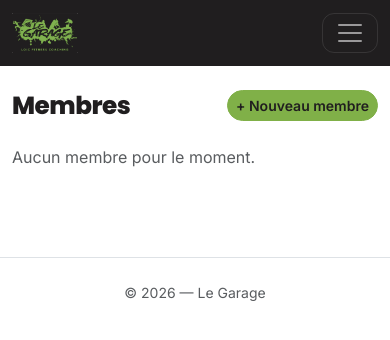
After one commit to pimpim13/garage, a Django app: page /comptes/membres/ in a window 390 px wide. The commit adds this page. Shown: the top 340 px of the page. Run offline with Django 5.2, Linux system fonts and the light colour scheme; a user stored in the database is signed in; tables that the repository leaves empty hold one stand-in row (values such as "Sample post").

Commit message:
Permet à gestionnaire/admin de créer et désactiver des membres
- MembreListView / MembreCreateView / membre_toggle_actif, protégées
  par GestionnaireRequiredMixin
- Création via un formulaire dédié (nom, prénom, téléphone, tolérance,
  mot de passe) qui force toujours role=MEMBRE, sans email requis
- « Suppression » = désactivation (is_active=False), réversible :
  bloque la connexion sans effacer l'historique du membre
- Lien « Membres » dans la navbar, visible uniquement pour ce rôle
- verbose_name='téléphone' sur le modèle pour un label correctement
  accentué partout (formulaires et admin)

Co-Authored-By: Claude Sonnet 5 <noreply@anthropic.com>

```diff
--- a/apps/accounts/models.py
+++ b/apps/accounts/models.py
@@ -12,6 +12,7 @@ class User(AbstractUser):
     telephone = models.CharField(
         max_length=20,
         blank=True,
+        verbose_name='téléphone',
         help_text="Utilisé pour les notifications par SMS/WhatsApp (à venir).",
     )
     tolerance_seances_negatives = models.PositiveIntegerField(
--- a/apps/accounts/urls.py
+++ b/apps/accounts/urls.py
@@ -1,9 +1,14 @@
 from django.contrib.auth import views as auth_views
 from django.urls import path
+
+from . import views
 
 app_name = 'accounts'
 
 urlpatterns = [
     path('connexion/', auth_views.LoginView.as_view(template_name='accounts/login.html'), name='login'),
     path('deconnexion/', auth_views.LogoutView.as_view(), name='logout'),
+    path('membres/', views.MembreListView.as_view(), name='membre_liste'),
+    path('membres/nouveau/', views.MembreCreateView.as_view(), name='membre_creer'),
+    path('membres/<int:pk>/toggle-actif/', views.membre_toggle_actif, name='membre_toggle_actif'),
 ]
--- a/apps/accounts/views.py
+++ b/apps/accounts/views.py
@@ -1,5 +1,14 @@
-from django.shortcuts import redirect
-from django.views.generic import TemplateView
+from django.contrib import messages
+from django.contrib.auth.decorators import login_required
+from django.core.exceptions import PermissionDenied
+from django.shortcuts import get_object_or_404, redirect
+from django.urls import reverse_lazy
+from django.views.decorators.http import require_POST
+from django.views.generic import CreateView, ListView, TemplateView
+
+from .forms import MembreCreateForm
+from .mixins import GestionnaireRequiredMixin
+from .models import User
 
 
 class HomeView(TemplateView):
@@ -9,3 +18,36 @@ class HomeView(TemplateView):
         if request.user.is_authenticated:
             return redirect('scheduling:calendrier')
         return super().get(request, *args, **kwargs)
+
+
+class MembreListView(GestionnaireRequiredMixin, ListView):
+    template_name = 'accounts/membre_liste.html'
+    context_object_name = 'membres'
+
+    def get_queryset(self):
+        return User.objects.filter(role=User.Role.MEMBRE).order_by('first_name', 'username')
+
+
+class MembreCreateView(GestionnaireRequiredMixin, CreateView):
+    form_class = MembreCreateForm
+    template_name = 'accounts/membre_form.html'
+    success_url = reverse_lazy('accounts:membre_liste')
+
+    def form_valid(self, form):
+        messages.success(self.request, "Membre créé.")
+        return super().form_valid(form)
+
+
+@login_required
+@require_POST
+def membre_toggle_actif(request, pk):
+    if not request.user.is_staff_or_manager:
+        raise PermissionDenied
+    membre = get_object_or_404(User, pk=pk, role=User.Role.MEMBRE)
+    membre.is_active = not membre.is_active
+    membre.save(update_fields=['is_active'])
+    if membre.is_active:
+        messages.success(request, f"{membre} réactivé(e).")
+    else:
+        messages.success(request, f"{membre} désactivé(e).")
+    return redirect('accounts:membre_liste')
--- /dev/null
+++ b/templates/accounts/membre_liste.html
@@ -0,0 +1,39 @@
+{% extends "base.html" %}
+
+{% block content %}
+  <div class="d-flex justify-content-between align-items-center mb-4">
+    <h2 class="mb-0">Membres</h2>
+    <a href="{% url 'accounts:membre_creer' %}" class="btn btn-accent btn-sm">+ Nouveau membre</a>
+  </div>
+
+  {% if membres %}
+    <div class="liste-seances">
+      {% for membre in membres %}
+        <div class="card p-3">
+          <div class="d-flex flex-wrap justify-content-between align-items-center gap-2">
+            <div>
+              <h5 class="mb-1">
+                {{ membre.get_full_name|default:membre.username }}
+                {% if not membre.is_active %}<span class="badge bg-secondary">Inactif</span>{% endif %}
+              </h5>
+              <p class="text-muted mb-0">
+                {{ membre.username }}
+                {% if membre.telephone %} &middot; {{ membre.telephone }}{% endif %}
+              </p>
+            </div>
+            <form method="post" action="{% url 'accounts:membre_toggle_actif' pk=membre.pk %}">
+              {% csrf_token %}
+              {% if membre.is_active %}
+                <button type="submit" class="btn btn-outline-danger btn-sm">Désactiver</button>
+              {% else %}
+                <button type="submit" class="btn btn-outline-dark btn-sm">Réactiver</button>
+              {% endif %}
+            </form>
+          </div>
+        </div>
+      {% endfor %}
+    </div>
+  {% else %}
+    <p class="text-muted">Aucun membre pour le moment.</p>
+  {% endif %}
+{% endblock %}
--- a/templates/base.html
+++ b/templates/base.html
@@ -24,6 +24,9 @@
         <ul class="navbar-nav ms-auto align-items-lg-center gap-lg-2">
           <li class="nav-item"><a class="nav-link" href="{% url 'scheduling:calendrier' %}">Calendrier</a></li>
           <li class="nav-item"><a class="nav-link" href="{% url 'offers:catalogue' %}">Offres</a></li>
+          {% if user.is_staff_or_manager %}
+            <li class="nav-item"><a class="nav-link" href="{% url 'accounts:membre_liste' %}">Membres</a></li>
+          {% endif %}
           {% if user.is_authenticated %}
             <li class="nav-item">
               <form method="post" action="{% url 'accounts:logout' %}" class="d-inline">
```
Also changed, not shown: apps/accounts/forms.py (added, +19 -0 lines), templates/accounts/membre_form.html (added, +14 -0 lines), apps/accounts/migrations/0003_alter_user_telephone.py (added).
